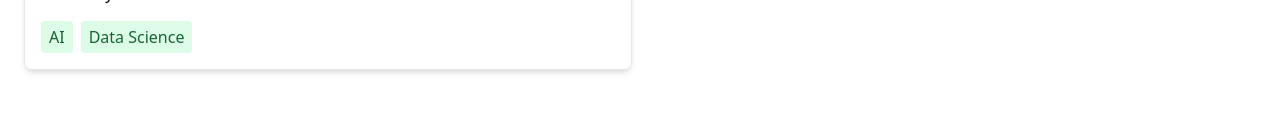
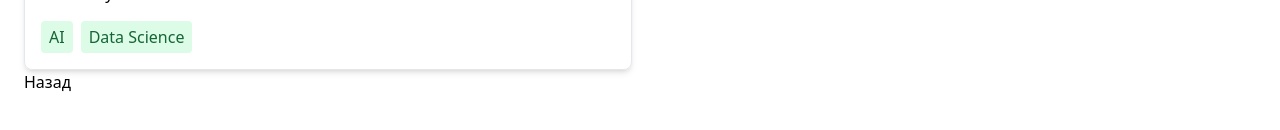
Before and after one commit to metakombinator/GTT-team, a Next.js app: page /talentpool in a window 1280 px wide. Shown: the part 298-428 px from the top of the page. Built offline with nearby package versions, Linux system fonts and the light colour scheme.

Commit message:
new commit

```diff
--- /dev/null
+++ b/src/components/Navigation.tsx
@@ -0,0 +1,21 @@
+import { useRouter } from 'next/router';
+
+const Navigation: React.FC = () => {
+    const router = useRouter();
+
+    const goBack = () => {
+        router.back();
+    };
+
+ /*   const goForward = () => {
+        window.history.forward();
+    };*/
+
+    return (
+        <div>
+            <button onClick={goBack}>Назад</button>
+        </div>
+    );
+};
+
+export default Navigation;
--- a/src/components/TalentPool.tsx
+++ b/src/components/TalentPool.tsx
@@ -1,4 +1,7 @@
 import React from 'react';
+import { useRouter } from 'next/router';
+import  Navigation  from './Navigation'
+
 
 type Candidate = {
   name: string;
@@ -43,6 +46,7 @@ const TalentPool: React.FC = () => {
           </div>
         ))}
       </div>
+      <Navigation />
     </div>
   );
 };
```
